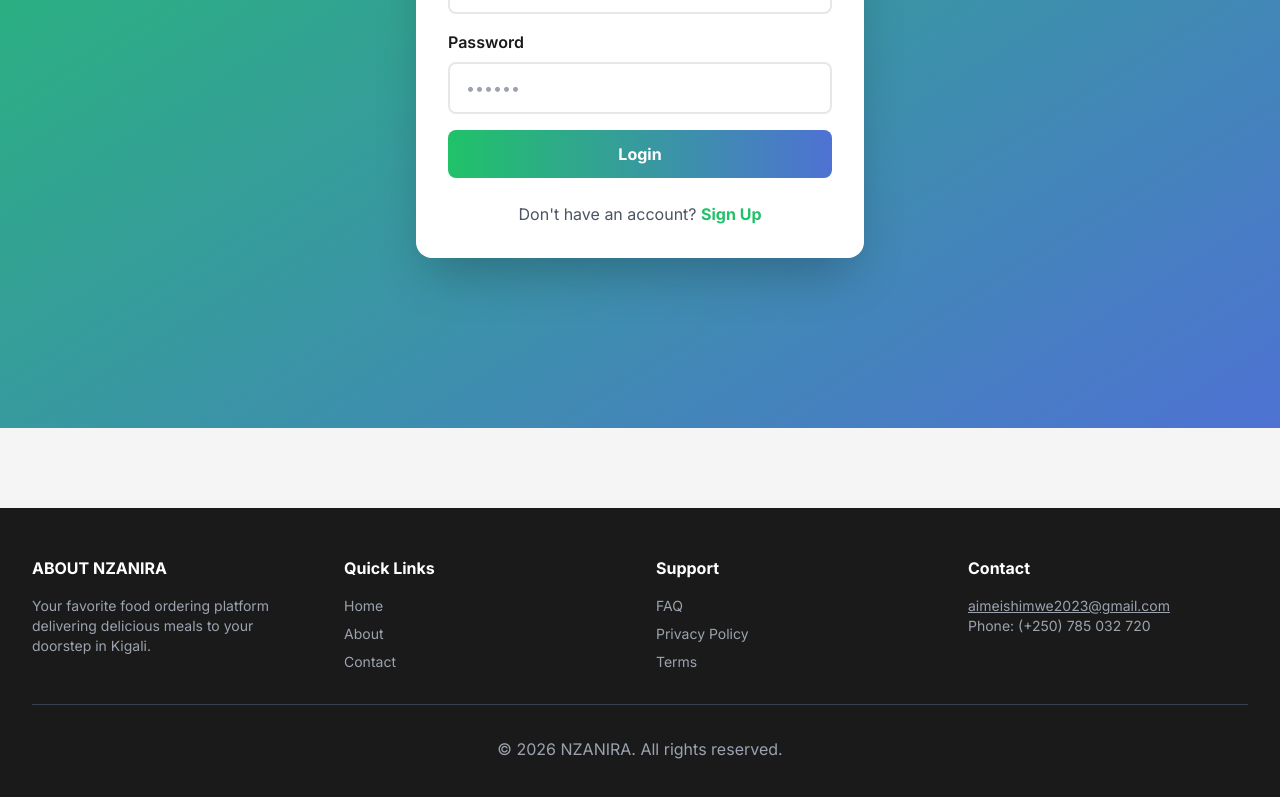
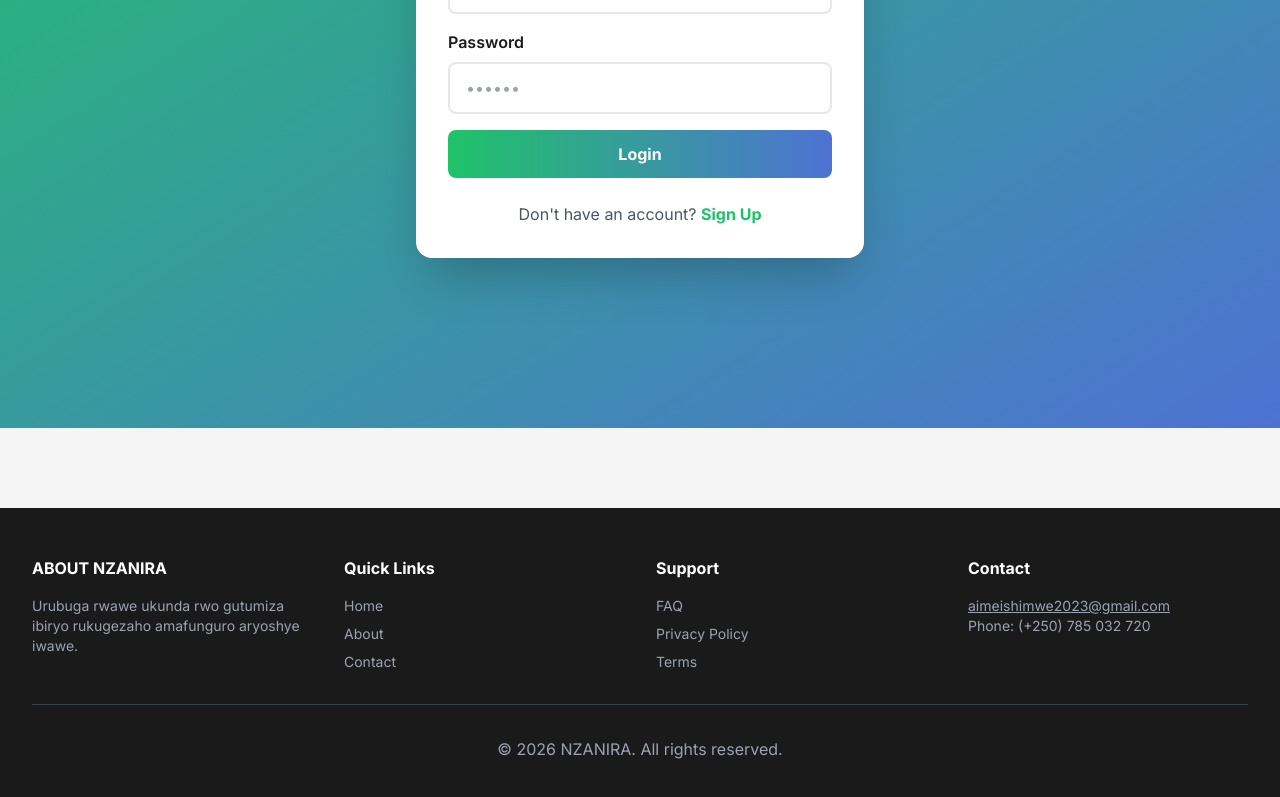
Before and after one commit to champ250-creater/champfood, a React (Vite) app in the folder frontend/: page /login in a window 1280 px wide. Shown: the part 437-1234 px from the top of the page. Built offline with nearby package versions, Linux system fonts and the light colour scheme; no server answers.

Commit message:
installed react-icons for contact page

```diff
--- a/frontend/src/components/Footer.jsx
+++ b/frontend/src/components/Footer.jsx
@@ -14,7 +14,7 @@ export default function Footer() {
           <div>
             <h4 className="font-bold mb-4 uppercase">About NZANIRA</h4>
             <p className="text-gray-400 text-sm">
-              Your favorite food ordering platform delivering delicious meals to your doorstep in Kigali.
+              Urubuga rwawe ukunda rwo gutumiza ibiryo rukugezaho amafunguro aryoshye iwawe.
             </p>
           </div>
 
--- a/frontend/src/pages/Cart.jsx
+++ b/frontend/src/pages/Cart.jsx
@@ -82,7 +82,7 @@ export default function Cart() {
         <div className="max-w-4xl mx-auto">
           <EmptyState
             title="Your Cart is Empty"
-            description="Add some delicious food to your cart and start ordering!"
+            description="Shyiramo ibiryo biryoshye mu igare ryawe hanyuma utangire gutumiza!"
             icon="🛒"
           />
           <div className="text-center mt-8">
@@ -90,7 +90,7 @@ export default function Cart() {
               onClick={() => navigate('/')}
               className="bg-gradient-to-r from-primary to-accent text-white font-bold px-8 py-3 rounded-lg hover:shadow-lg transition duration-300"
             >
-              Continue Shopping
+              Komeza guhaha
             </button>
           </div>
         </div>
@@ -236,7 +236,7 @@ export default function Cart() {
               onClick={() => navigate('/')}
               className="w-full mt-3 border-2 border-primary text-primary font-semibold py-3 rounded-lg hover:bg-light transition duration-300"
             >
-              Continue Shopping
+              komeza kugura
             </button>
           </motion.div>
         </div>
```
